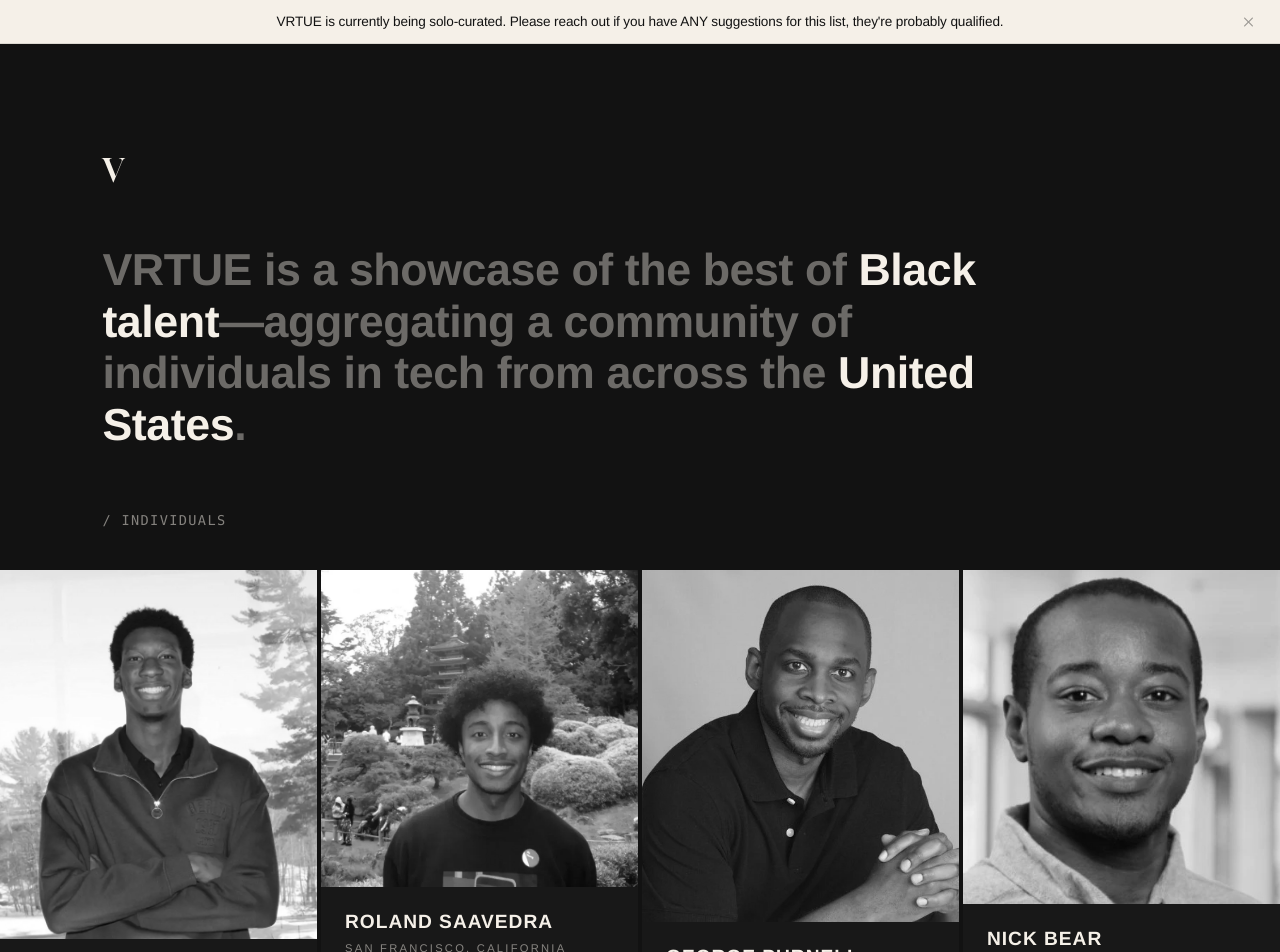
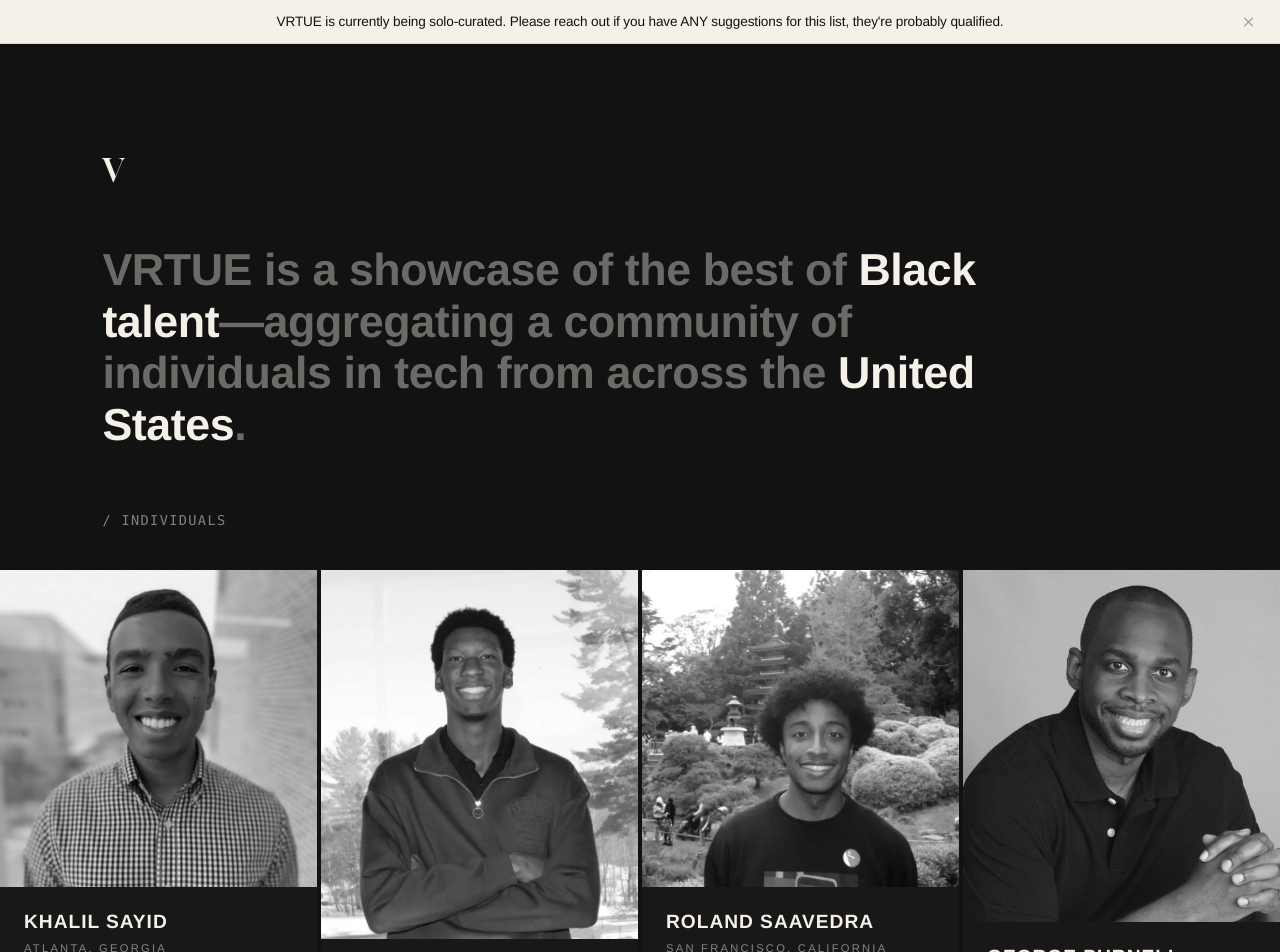
Before and after one commit to sheldenr/vrtue-web, a React (Vite) app: page / in a window 1280 px wide. Shown: the top 952 px of the page. Built offline with nearby package versions, Linux system fonts and the light colour scheme.

Commit message:
Added Khalil

```diff
--- a/src/pages/Home.jsx
+++ b/src/pages/Home.jsx
@@ -15,8 +15,10 @@
 import georgeImage from '../assets/george-purnell.webp';
 import rolandImage from '../assets/roland-saavedra.webp';
 import koladeImage from '../assets/kolade-ayeni.webp';
+import khalilImage from '../assets/khalil-sayid.webp';
 
 const talentData = [
+  { id: 17, name: 'Khalil Sayid', location: 'Atlanta, Georgia', role: 'Software Engineer at Microsoft. Georgia Tech Alumni.', socialLink: 'https://www.linkedin.com/in/khalil-sayid/', image: khalilImage, aspectRatio: '1/1' },
   { id: 16, name: 'Kolade Ayeni', location: 'Seattle, Washington', role: 'Software Engineer at Microsoft', socialLink: 'https://www.linkedin.com/in/kolade-ayeni/', image: koladeImage, aspectRatio: '0.86/1' },
   { id: 15, name: 'Roland Saavedra', location: 'San Francisco, California', role: 'Co-Founder of MarkIt (YC F25). Prev at Google.', socialLink: 'https://www.linkedin.com/in/rsaav/', image: rolandImage, aspectRatio: '1/1', isYC: true },
   { id: 14, name: 'George Purnell', location: 'Atlanta, Georgia', role: 'Software Engineer at Google', socialLink: 'https://www.linkedin.com/in/georgewpurnell/', image: georgeImage, aspectRatio: '0.9/1' },
```
Also changed, not shown: src/assets/khalil-sayid.webp (added).
